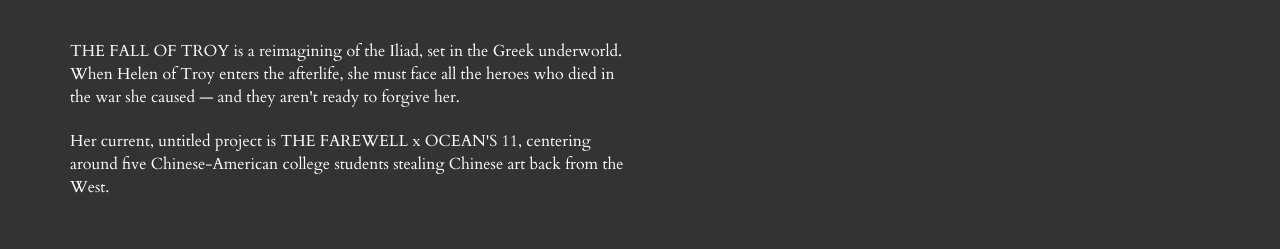
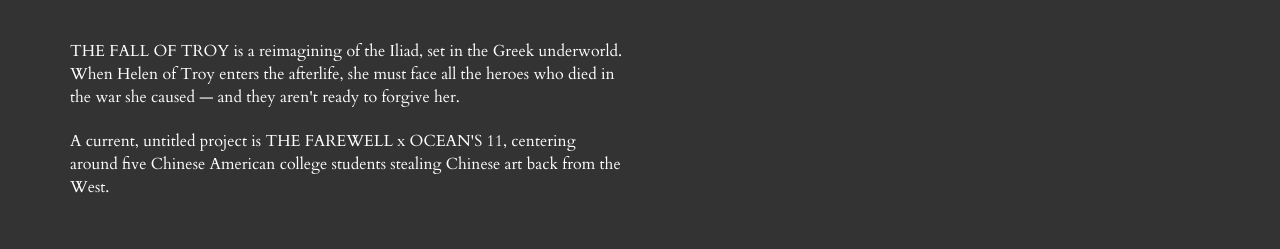
Before and after one commit to gracedli/gracedli.github.io, a plain HTML site: page index.html in a window 1280 px wide. Shown: the part 1840-2089 px from the top of the page. Drawn offline with nearby package versions, Linux system fonts and the light colour scheme.

Commit message:
Update index.html

```diff
--- a/index.html
+++ b/index.html
@@ -180,7 +180,7 @@
             <div class="row">
               <div class="col-sm-6">
                 <p>THE FALL OF TROY is a reimagining of the Iliad, set in the Greek underworld. When Helen of Troy enters the afterlife, she must face all the heroes who died in the war she caused — and they aren't ready to forgive her. </p>
-                <p>Her current, untitled project is THE FAREWELL x OCEAN'S 11, centering around five Chinese-American college students stealing Chinese art back from the West.</p>
+                <p>A current, untitled project is THE FAREWELL x OCEAN'S 11, centering around five Chinese American college students stealing Chinese art back from the West.</p>
                 <!-- <p>I also have a still-untitled project in the works, set in modern-day Rome and centering on the lives of the Swiss Guard. </p> -->
               </div>
               <div class="col-sm-6">
```
